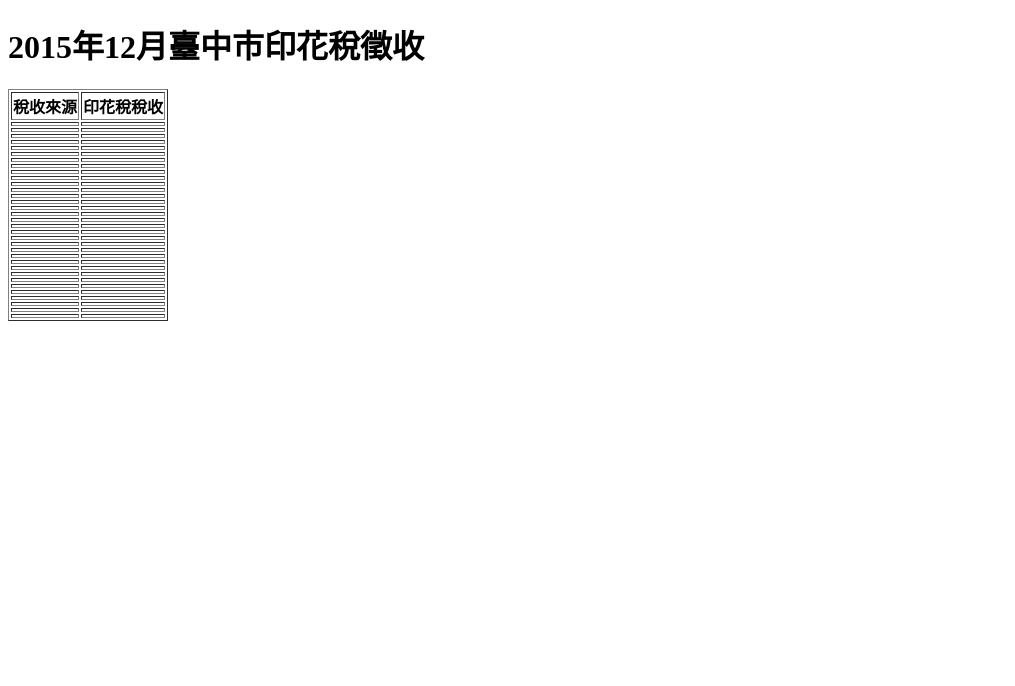
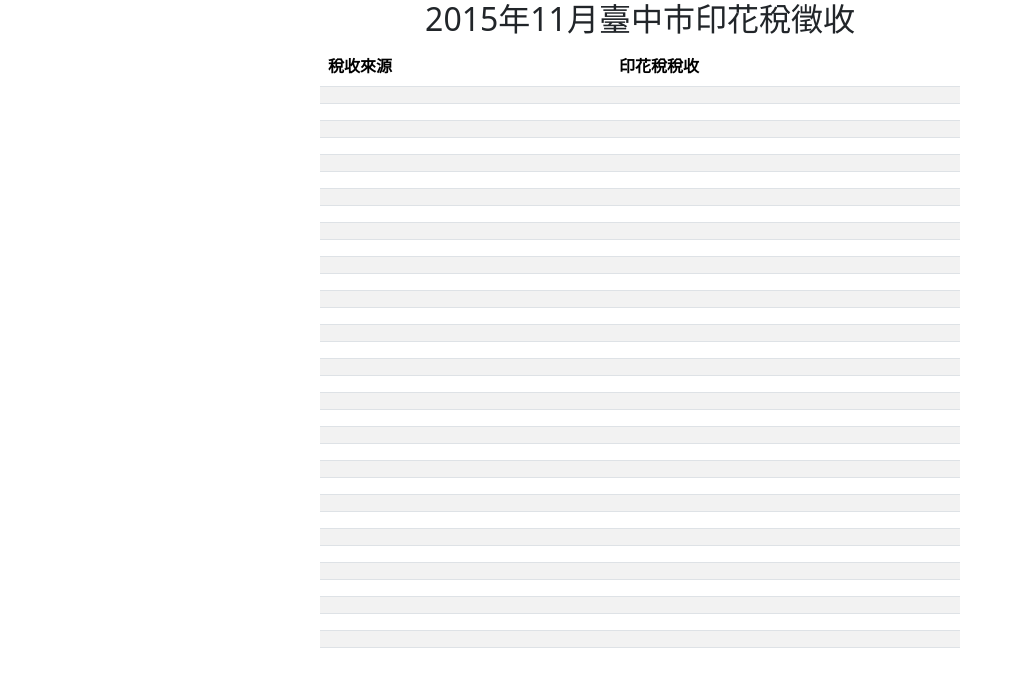
Before and after one commit to TamyTsai/-Taichung-stamp-tax-revenue, a plain HTML site: page index.html in a window 1280 px wide. Shown: the whole page, without its empty margins (0-1015 px from the left). Drawn offline with nearby package versions, Linux system fonts and the light colour scheme; no server answers.

Commit message:
import css

```diff
--- a/index.html
+++ b/index.html
@@ -3,13 +3,17 @@
 <head>
     <meta charset="UTF-8">
     <meta name="viewport" content="width=device-width, initial-scale=1.0">
-    <title>2015年12月臺中市印花稅徵收</title>
+    <title>2015年11月臺中市印花稅徵收</title>
+    <link rel="stylesheet" href="https://cdn.jsdelivr.net/npm/bootstrap@5.3.2/dist/css/bootstrap.min.css" integrity="sha384-T3c6CoIi6uLrA9TneNEoa7RxnatzjcDSCmG1MXxSR1GAsXEV/Dwwykc2MPK8M2HN" crossorigin="anonymous"> <!-- 透過CDN引入Bootstrap 5.3.2 -->
+    <link rel="stylesheet" href="styles/style.css"> <!-- 引入自己寫的CSS -->
     <script src="scripts/jquery-3.3.1.min.js"></script> <!-- 引入jQuery -->
 </head>
 <body>
-    <div>
-        <h1>2015年12月臺中市印花稅徵收</h1>
-        <table border="1">
+    <div class="title">
+        <h1>2015年11月臺中市印花稅徵收</h1>
+    </div>
+    <div class="contentTable">
+        <table class="table table-striped">
             <thead>
                 <tr>
                     <th>稅收來源</th>
--- /dev/null
+++ b/styles/style.css
@@ -0,0 +1,16 @@
+body .title {
+    text-align: center;
+}
+
+body .title h1 {
+    font-size: 2em;
+}
+
+body .contentTable {
+    display: flex;
+    justify-content: center;
+}
+
+body .contentTable .table {
+    width: 50%;
+}
```
